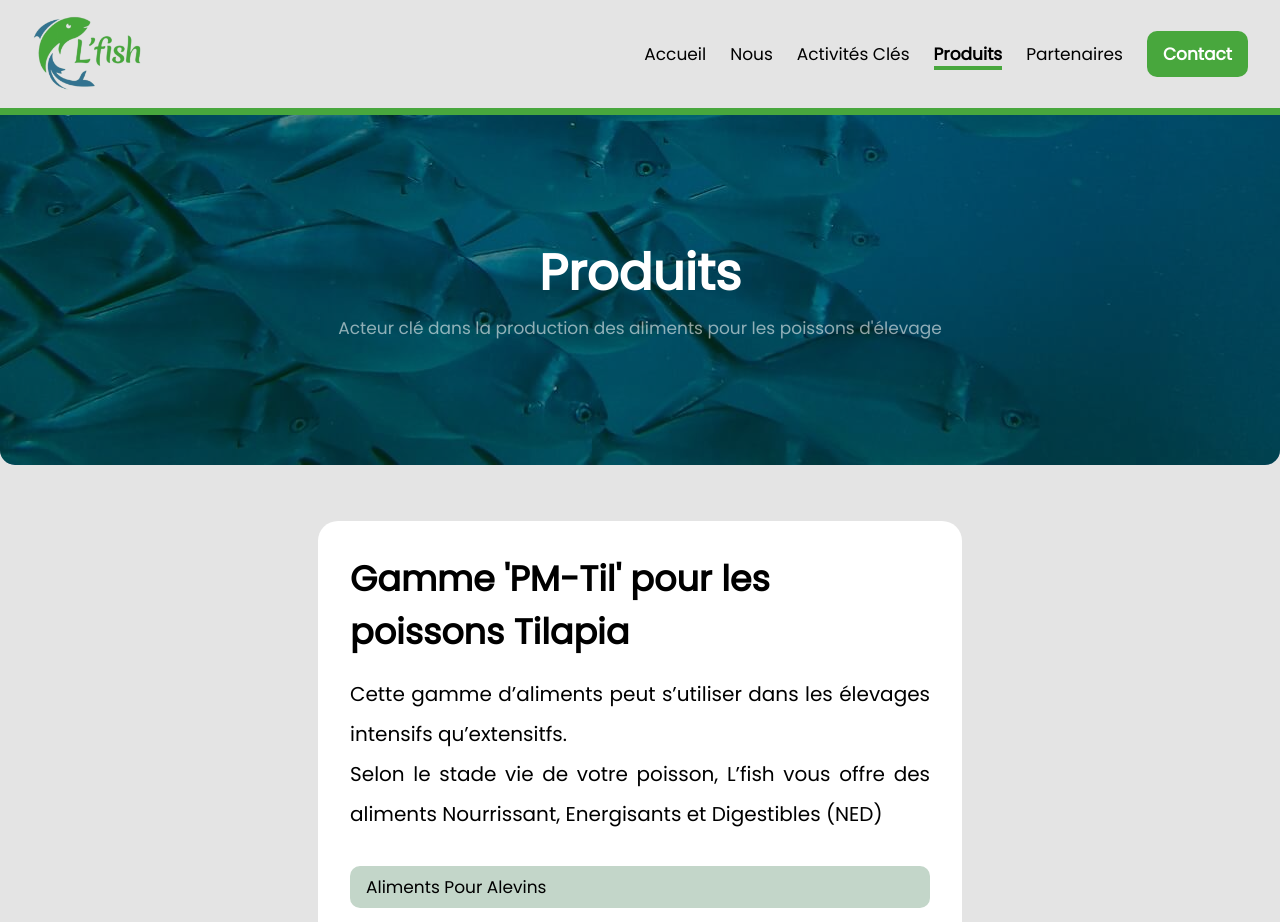
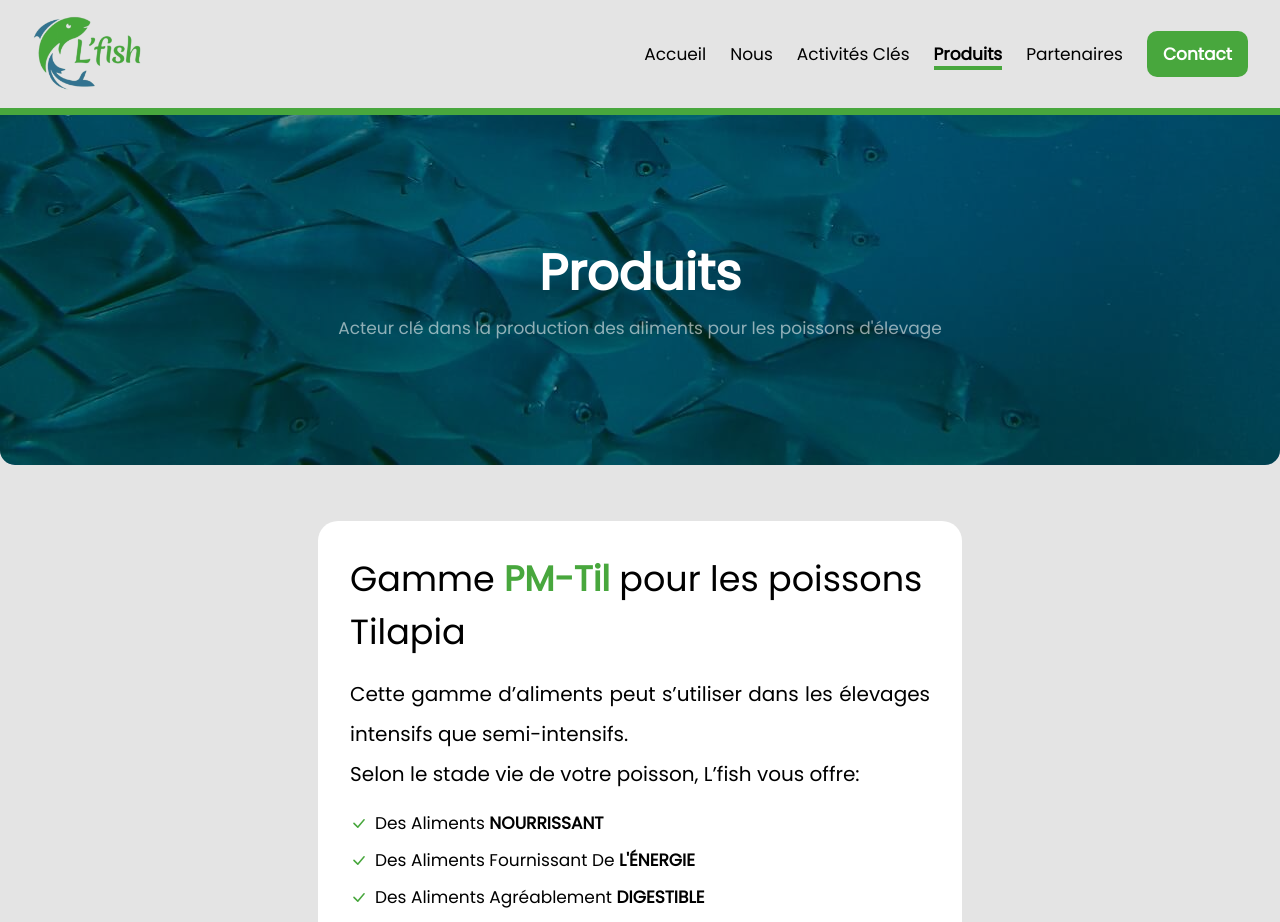
Before and after one commit to SamuelAMZ/lfish, a React (Create React App) app: page /produits in a window 1280 px wide. Shown: the top 922 px of the page. Built offline with nearby package versions, Linux system fonts and the light colour scheme.

Commit message:
changes 9

```diff
--- a/package.json
+++ b/package.json
@@ -9,7 +9,6 @@
     "@testing-library/user-event": "^13.5.0",
     "axios": "^0.27.2",
     "framer-motion": "^7.3.6",
-    "netlify-cli": "^12.0.0",
     "react": "^18.2.0",
     "react-dom": "^18.2.0",
     "react-google-recaptcha": "^2.1.0",
--- a/src/components/SectionAs.jsx
+++ b/src/components/SectionAs.jsx
@@ -32,8 +32,8 @@ const SectionAs = () => {
           <h3>
             Le contrôle qualité des aliments produits est primordial et se fait
             chez nous et chez des laboratoires de référence au Togo. Il commence
-            dès le choix des matières premières, leurs réception, et stockage,
-            leur transformation jusqu’au produits finis analysés et livrés.
+            dès le choix des matières premières, leur réception, et stockage,
+            leur transformation jusqu’aux produits finis analysés et livrés.
           </h3>
           <div>
             <NavLink to="/contact">
--- a/src/components/SingleProduct.jsx
+++ b/src/components/SingleProduct.jsx
@@ -1,7 +1,8 @@
 import React from "react";
 import { motion } from "framer-motion";
+import { BsCheckLg } from "react-icons/bs";
 
-const SingleProduct = ({ title, desc, tags }) => {
+const SingleProduct = ({ title, desc, points, tags }) => {
   const handleCommands = (e) => {
     // generate commande number
     let cmdNum = Math.floor(Math.random() * 90000);
@@ -20,8 +21,21 @@ const SingleProduct = ({ title, desc, tags }) => {
         transition={{ duration: 0.8 }}
         className="single-product sectionAf"
       >
-        <h2>{title} </h2>
-        <h3 dangerouslySetInnerHTML={{ __html: desc }}></h3>
+        <h2 dangerouslySetInnerHTML={{ __html: title }}></h2>
+        <h3 className="poin" dangerouslySetInnerHTML={{ __html: desc }}></h3>
+        <div className="points">
+          <ul>
+            {points.map((item, idx) => (
+              <li>
+                <BsCheckLg className="icons" />
+                <span
+                  key={idx}
+                  dangerouslySetInnerHTML={{ __html: item }}
+                ></span>
+              </li>
+            ))}
+          </ul>
+        </div>
         <div className="tags">
           <ul>
             {tags.map((item, idx) => (
--- a/src/components/pageComp/ActiviteComps.jsx
+++ b/src/components/pageComp/ActiviteComps.jsx
@@ -5,14 +5,13 @@ import SectionAt from "../SectionAt";
 import Banner from "../Banner";
 
 const textA = {
-  heading:
-    "L’fish, une usine de production d'aliment pour poissons d'elevage à l'intenton des pisciculteurs",
-  body: "L’fish, à travers des équipements bien choisis et des intrants délicatement sélectionnés, produit à travers des procédés et mode opératoire bien étudiés, des aliments de qualité pour satisfaire aux besoins nutritifs des poissons d’élevage à leurs différents stades de vie. <br><br> Le tilapia, faisant partie des espèces les plus élevées au Monde, en Afrique Subsaharienne, au Togo, son aliment occupe une grande place dans la production de l‘usine, sans oublier les autres espèces comme le poisson- chat Africain (silure), les carpes… <br><br> Les gammes offertes répondent aussi bien à l’élevage en étangs, en cages, en bacs en béton et plastiques, en système fermé ou ouvert.",
+  heading: "L'fish, Une usine de production, à la satisfaction du pisciculteur",
+  body: "L’fish, à travers des équipements bien choisis et des intrants délicatement sélectionnés, produit à travers des procédés et mode opératoire bien étudiés, des aliments de qualité pour satisfaire aux besoins nutritifs des poissons d’élevage à leurs différents stades de vie: alevins, fingerlings, juvéniles, adultes, stock de géniteurs. <br><br> La gamme d'aliments pour le poisson Tilapia occupe une grande part dans la production de L'fish puisqu'il représente la 6ème espèce produite  au Monde selon le classement FAO 2020. Bien qu'en Afrique subsaharienne et au Togo, le Tilapia est le poisson le plus élevé, L'fish fournit selon vos besoins les aliments pour le poisson chat africain/silure et les carpes. <br><br> Les gammes d'aliments que nous offrons peuvent être bien aussi utilisées en étangs, en cages qu'en bacs en béton ou en plastique, fibre de verre système ouvert, semi-fermé ou totalement fermé recirculé",
 };
 
 const textB = {
   heading: "Recherche et developpement chez L'fish",
-  body: "Notre pays, essentiellement agricole offre une variété de produits et de sous-produits regorgeant de valeurs nutritives utiles pour l’alimentation de différents types de poisson d’élevage tels que le tilapia, le poisson-chat africain et la carpe... <br><br>La recherche et le développement sur les matières premières et les mécanismes de durabilité sont au cœur de la production d’aliments de qualité chez L’fish, pour le bonheur des consommateurs que vous êtes ! <br><br>Ensemble pour créer un monde meilleur où la faim (ODD 2), la malnutrition, la surpêche n’ont plus leur place, nous devrons œuvrer dans l’innovation pour rendre nos entreprises responsables et durables. <br><br> CONTACTEZ-NOUS SI VOUS VOULEZ FAIRE PARTIE DE CETTE MERVEILLEUSE AVENTURE.",
+  body: "Notre pays, essentiellement agricole offre une variété de produits et de sous-produits regorgeant de valeurs nutritives utiles pour l’alimentation de différents types de poisson d’élevage tels que le tilapia, le poisson-chat africain et la carpe... <br><br>La recherche et le développement sur les matières premières et les mécanismes de durabilité sont au cœur de la production d’aliments de qualité chez L’fish, pour le bonheur des consommateurs que vous êtes ! <br><br>Ensemble pour créer un monde meilleur où la faim (ODD 2), la malnutrition, la surpêche n’ont plus leur place, nous devrons œuvrer dans l’innovation pour rendre nos entreprises responsables et durables. <br><br> <b>CONTACTEZ-NOUS SI VOUS VOULEZ FAIRE PARTIE DE CETTE MERVEILLEUSE AVENTURE. </b>",
 };
 
 const ActiviteComps = () => {
--- a/src/components/pageComp/ContactComps.jsx
+++ b/src/components/pageComp/ContactComps.jsx
@@ -25,15 +25,15 @@ const ContactComps = () => {
         </div>
         <div className="actual-info">
           <div className="item">
-            <a href="tel:+22891789074">
+            <a href="tel:+22892240070">
               <MdOutlinePhone />
-              <p>+228 91 78 90 74</p>
+              <p>+228 92 24 00 70</p>
             </a>
           </div>
           <div className="item">
-            <a href="https://api.WhatsApp.com/send?phone=+22891789074&text=Bonjour L'fish, je vous contacte depuis votre site web.">
+            <a href="https://api.WhatsApp.com/send?phone=+22892240070&text=Bonjour L'fish, je vous contacte depuis votre site web.">
               <BsWhatsapp />
-              <p>+228 91 78 90 74</p>
+              <p>+228 92 24 00 70</p>
             </a>
           </div>
           <div className="item">
--- a/src/components/pageComp/NousComps.jsx
+++ b/src/components/pageComp/NousComps.jsx
@@ -72,15 +72,24 @@ const NousComps = () => {
             transition={{ duration: 0.8 }}
             className="texts"
           >
-            <h2>Vision</h2>
+            <h2>Notre Vision</h2>
             <div className="line2"></div>
             <h3>
-              À l'échelle mondiale, l'aquaculture fait état d'une croissance
-              considérable. L'fish veille à ce que les pisciculteurs togolais
-              puissent assurer un élevage de poisson à la fois éfficace et
-              responsable. Ensemble, nous contribuons de manière durable à la
-              production alimentaire requise pour une population en pleine
-              croissance.
+              Etre un acteur incontournable œuvrant à l’atteinte des besoins et
+              attentes des différents acteurs de la pisciculture.
+            </h3>
+            <h3>
+              L’fish se veut être une combinaison bien pensée et visant la
+              réussite assurée à travers des stratégies et des procédés assurant
+              la disponibilité d’une nutrition et d’une alimentation de qualité
+              pour les poissons d’élevage, donc des protéines animales pour une
+              population sans cesse grandissante.
+            </h3>
+            <h3>
+              Ainsi, nous menons une action forte contre les problèmes de
+              surpêche, de faim, de malnutrition des plus vulnérables, de
+              pauvreté, dans l’atteinte des Objectifs de Développement Durable
+              (ODD) dans nos pays en pleine réforme et en pleine croissance.
             </h3>
           </motion.div>
         </div>
--- a/src/components/pageComp/ProduitsComps.jsx
+++ b/src/components/pageComp/ProduitsComps.jsx
@@ -4,12 +4,16 @@ import ProductMessage from "../ProductMessage";
 
 const products = [
   {
-    title: "Gamme 'PM-Til' pour les poissons Tilapia",
-    desc: "Cette gamme d’aliments peut s’utiliser dans les élevages intensifs qu’extensitfs. <br> Selon le stade vie de votre poisson, L’fish vous offre des aliments Nourrissant, Energisants et Digestibles (NED)",
+    title: "Gamme <span>PM-Til</span> pour les poissons Tilapia",
+    desc: "Cette gamme d’aliments peut s’utiliser dans les élevages intensifs que semi-intensifs. <br> Selon le stade vie de votre poisson, L’fish vous offre: ",
+    points: [
+      "Des aliments <b>NOURRISSANT</b>",
+      "des aliments fournissant de <b>L'ÉNERGIE</b>",
+      "Des aliments agréablement <b>DIGESTIBLE</b>",
+    ],
     tags: [
       "Aliments pour alevins",
-      "Aliments pour fingerling/juvéniles",
-      "Aliments pour adultes",
+      "Aliments pour fingerling/juvéniles/adultes",
       "Spécial aliment Géniteurs",
     ],
   },
@@ -23,6 +27,7 @@ const ProduitsComps = () => {
           key={idx}
           title={item.title}
           desc={item.desc}
+          points={item.points}
           tags={item.tags}
         />
       ))}
--- a/src/styles/components/_sectionAf.scss
+++ b/src/styles/components/_sectionAf.scss
@@ -25,9 +25,14 @@
   h2 {
     font-size: 35px;
     line-height: 1.5;
-    font-weight: 600;
+    font-weight: 500;
     margin-bottom: 2rem;
     // text-align: center;
+
+    span {
+      color: $primary;
+      font-weight: 600;
+    }
 
     @include b.breakpoint("1000") {
       grid-template-columns: 1fr;
@@ -49,4 +54,7 @@
       font-size: 17px;
     }
   }
+  .poin {
+    margin-bottom: 1rem;
+  }
 }
--- a/src/styles/components/_single-product.scss
+++ b/src/styles/components/_single-product.scss
@@ -3,6 +3,37 @@
 @import "../globals/mixins";
 
 .single-product {
+  .points {
+    margin: 0 0 2rem 0;
+    ul {
+      display: flex;
+      flex-direction: column;
+      gap: 0.7rem;
+
+      li {
+        list-style: none;
+        font-size: 17px;
+        color: black;
+        text-transform: capitalize;
+        display: flex;
+        align-items: center;
+        justify-content: flex-start;
+        gap: 0.5rem;
+
+        @include b.breakpoint("1000") {
+          font-size: 16px;
+        }
+        @include b.breakpoint("700") {
+          font-size: 14px;
+        }
+
+        .icons {
+          fill: $primary;
+        }
+      }
+    }
+  }
+
   .tags {
     ul {
       display: flex;
```
Also changed, not shown: src/styles/style.min.css, 2 other files (tests, documents, lock files or other folders).
